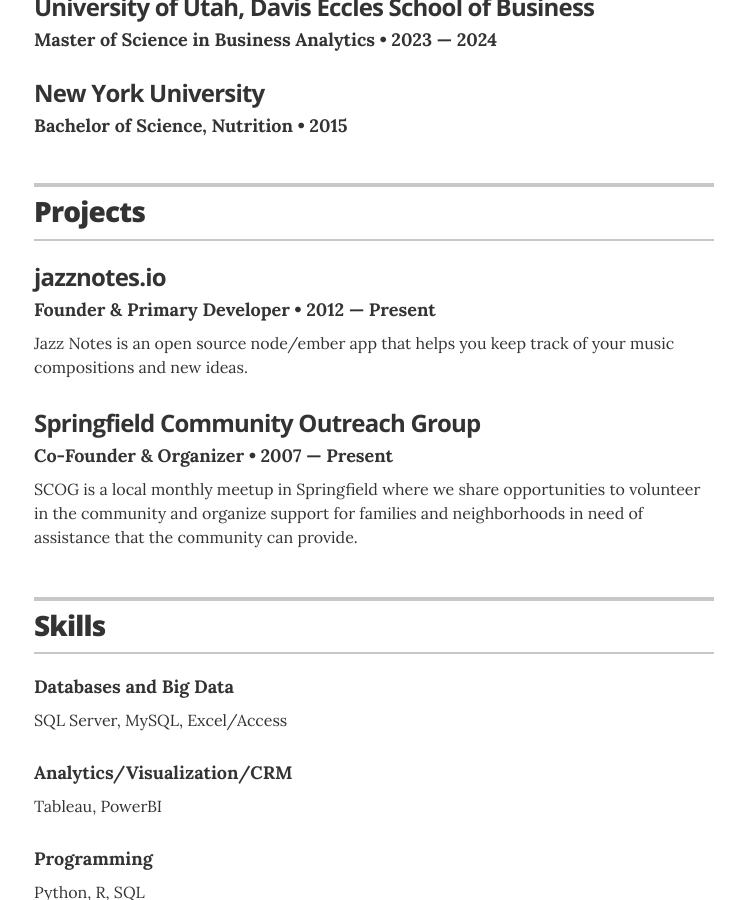
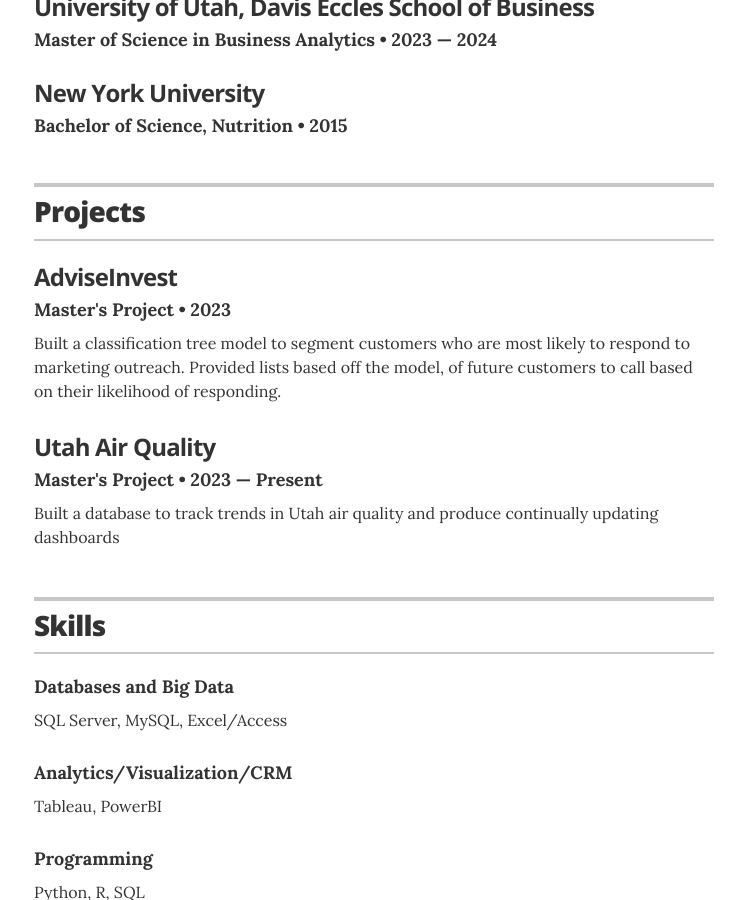
Before and after one commit to knb281/knb281.github.io, a Jekyll site: the page built from index.html, in a window 1280 px wide and 900 px high, scrolled down 1208 px. Shown: the whole window, without its empty margins (266-1011 px from the left). Built offline with Jekyll 4.4.1, drawn with Linux system fonts in a browser that asks for light colours.

Commit message:
Update projects .yml

```diff
--- a/_data/projects.yml
+++ b/_data/projects.yml
@@ -2,15 +2,15 @@
 # uncomment the urls if you wish to display them, and add your own URL
 
 # jazznotes.io
-- project: jazznotes.io
-  role: Founder & Primary Developer
-  duration: 2012 &mdash; Present
+- project: AdviseInvest
+  role: Master's Project
+  duration: 2023
   # url: "#"
-  description: Jazz Notes is an open source node/ember app that helps you keep track of your music compositions and new ideas.
+  description: Built a classification tree model to segment customers who are most likely to respond to marketing outreach. Provided lists based off the model, of future customers to call based on their likelihood of responding.
 
 # Springfield Community Outreach Group
-- project: Springfield Community Outreach Group
-  role: Co-Founder & Organizer
-  duration: 2007 &mdash; Present
+- project: Utah Air Quality
+  role: Master's Project
+  duration: 2023 &mdash; Present
   # url: "#"
-  description: SCOG is a local monthly meetup in Springfield where we share opportunities to volunteer in the community and organize support for families and neighborhoods in need of assistance that the community can provide.
+  description: Built a database to track trends in Utah air quality and produce continually updating dashboards
```
